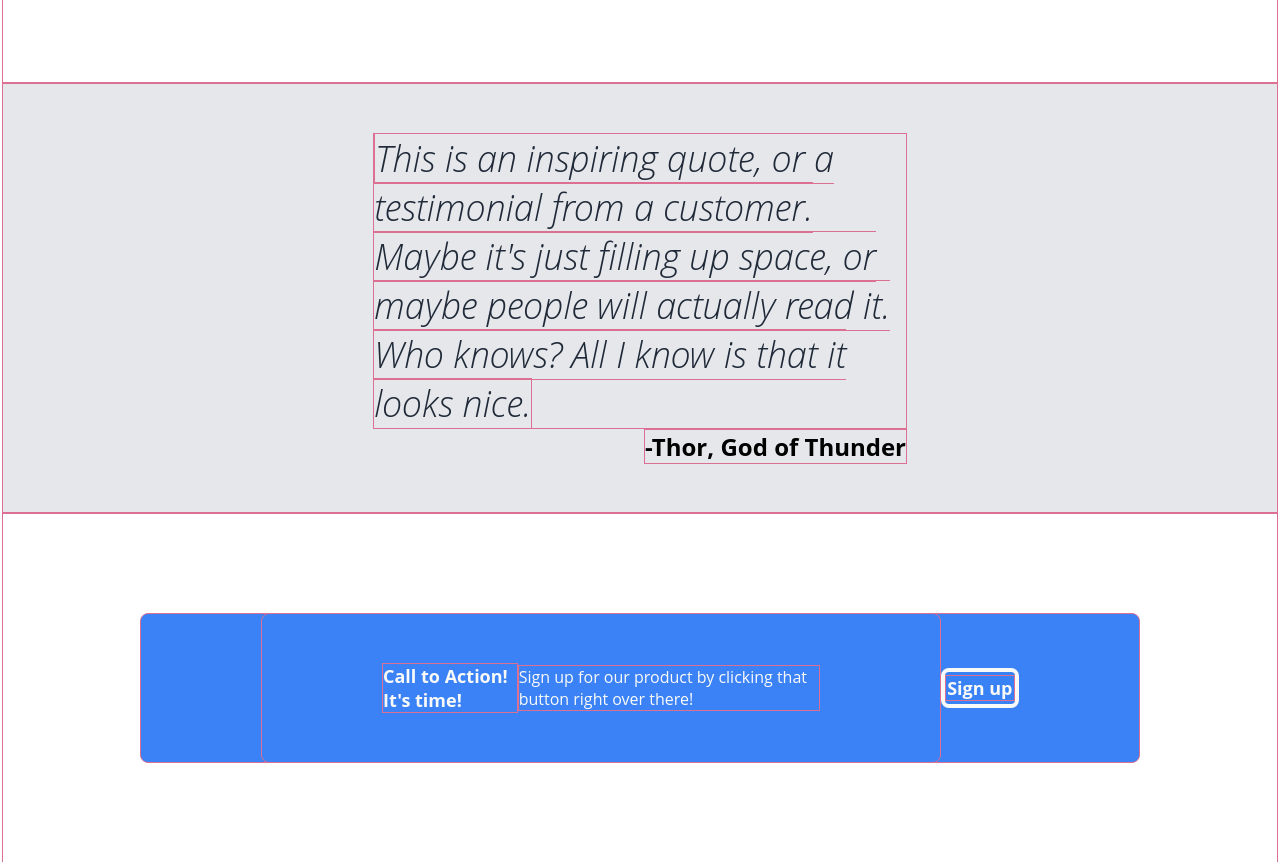
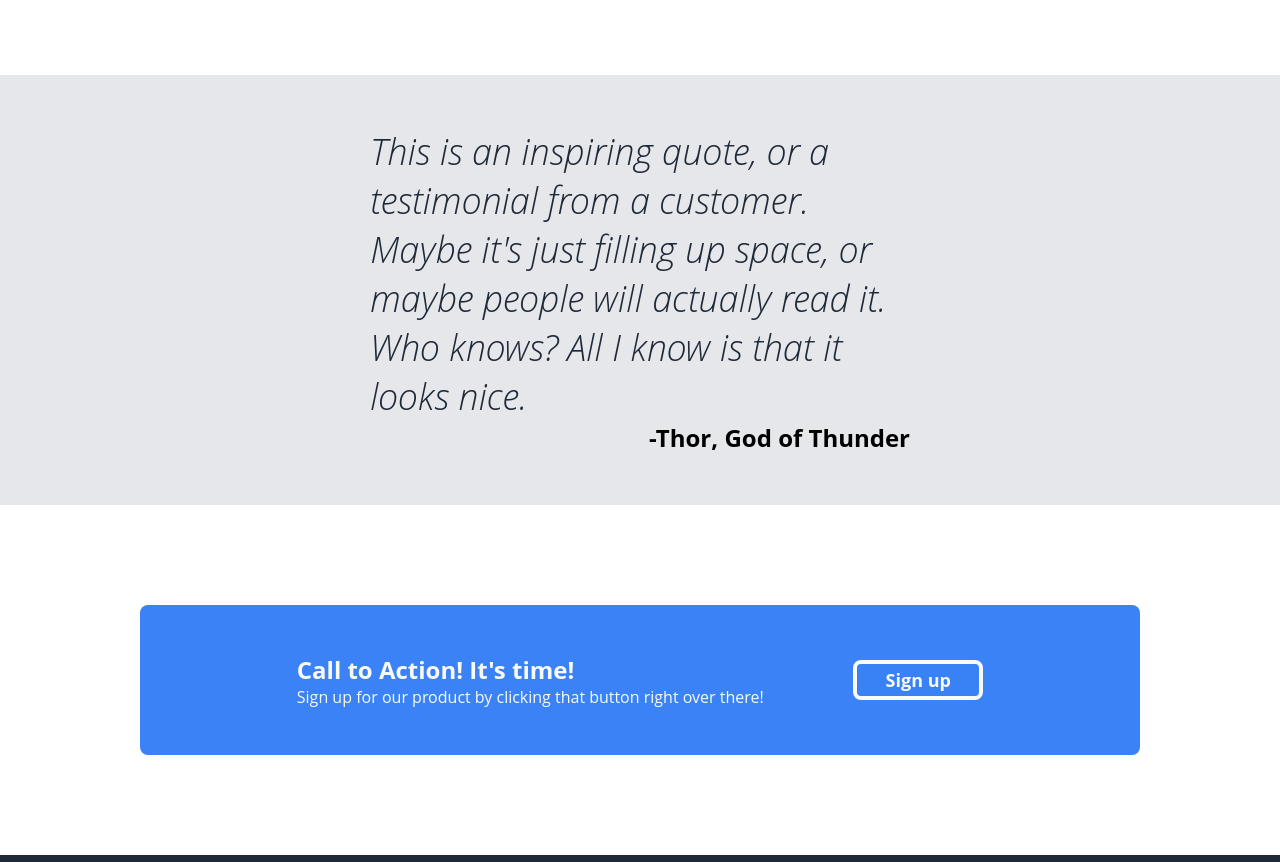
Before and after one commit to jfvillablanca/odin-project-landing-page, a plain HTML site: page index.html in a window 1280 px wide. Shown: the part 966-1828 px from the top of the page. Drawn offline with Linux system fonts and the light colour scheme.

Commit message:
Style and flex call-to-action div to specs

```diff
--- a/styles.css
+++ b/styles.css
@@ -1,5 +1,5 @@
 * {
-    border: 1px solid palevioletred;
+/*     border: 1px solid palevioletred; DEBUGGING */
     padding: 0px;
     margin: 0px;
     box-sizing: border-box;
@@ -171,44 +171,43 @@ button.sign-up {
 .call-to-action {
     height: 350px;
     background-color: white;
-/*     padding-top: 100px; */
-/*     padding-bottom: 100px; */
-/*     padding-left: 205px; */
-/*     padding-right: 205px; */
 
     display: flex;
     justify-content: center;
     align-items: center;
 }
 
-.call-to-action div {
+.call-to-action > div {
     width: 1000px;
     height: 150px;
     background-color: #3B82F6;
     border-radius: 8px;
-    padding-top: 54px;
-    padding-bottom: 54px;
     padding-left: 120px;
     padding-right: 120px;
 
     display: flex;
-    justify-content: center;
+    justify-content: space-around;
     align-items: center;
-}
+    gap: 16px;
+ }
 
 
 .cta-text {
     color: #F9FAF8;
 
-/*     display: flex;
+    display: flex;
     flex-direction: column;
     align-items: flex-start;
-    justify-content: flex-start; */
+    justify-content: flex-start;
 }
 
 .cta-text h4 {
     font-weight: bold;
-    font-size: 18px;
+    font-size: 24px;
+}
+
+.cta-text > * {
+    text-align: left;
 }
 
 .cta-button {
@@ -220,6 +219,8 @@ button.sign-up {
     color: #F9FAF8;
     font-weight: bold;
     font-size: 18px;
+
+    align-self: center;
 }
 
 .footer {
```
